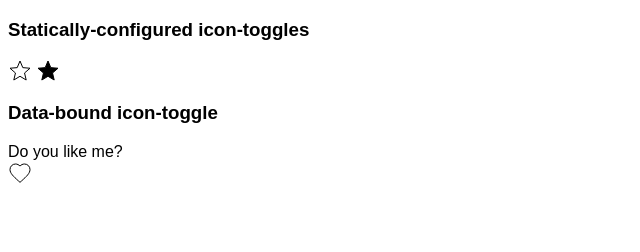
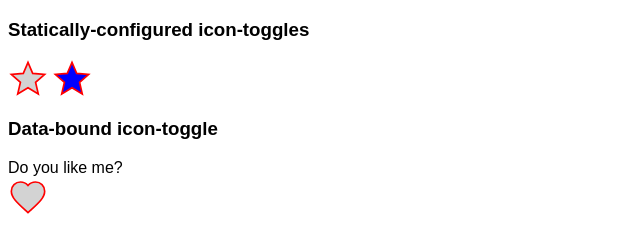
Before and after one commit to dailymedina/polymer-first-elements, a website: page demo/index.html in a window 1280 px wide. Shown: the whole page, without its empty margins (0-640 px from the left). Drawn offline with Linux system fonts and the light colour scheme; files whose address does not match are found by name.

Commit message:
Step 5: Theming with custom CSS properties

```diff
--- a/demo/icon-toggle-demo.html
+++ b/demo/icon-toggle-demo.html
@@ -8,6 +8,9 @@
     <style>
       :host {
         font-family: sans-serif;
+        --icon-toggle-color: lightgrey;
+        /*--icon-toggle-outline-color: black;*/
+        --icon-toggle-pressed-color: red;
       };
     </style>
 
--- a/demo/index.html
+++ b/demo/index.html
@@ -8,6 +8,28 @@
       window.Polymer.dom = 'shadow';
       */
     </script>
+     <style is="custom-style">
+      /* Define a document-wide default—will not override a :host rule in icon-toggle-demo */
+      :root {
+        --icon-toggle-outline-color: red;
+        --iron-icon-width: 40px;
+        --iron-icon-height: 40px;
+      }
+      /* Override the value specified in icon-toggle-demo */
+      icon-toggle-demo {
+        --icon-toggle-pressed-color: blue;
+      }
+      /* This rule does not work! */
+      body {
+        --icon-toggle-color: purple;
+      }
+
+      /*en este nivel no funciona utilizar iron-icon por lo que se establece dentro del :root*/
+      /*iron-icon {
+        --iron-icon-width: 40px;
+        --iron-icon-height: 40px;
+      }*/
+    </style>
     <link rel="import" href="icon-toggle-demo.html">
   </head>
   <body>
--- a/icon-toggle.html
+++ b/icon-toggle.html
@@ -12,11 +12,11 @@
         display: inline-block;
       }
       iron-icon {
-        fill: rgba(0,0,0,0);
-        stroke: currentcolor;
+        fill: var(--icon-toggle-color, rgba(0,0,0,0));
+        stroke: var(--icon-toggle-outline-color, currentcolor);
       }
       :host([pressed]) iron-icon {
-        fill: currentcolor;
+        fill: var(--icon-toggle-pressed-color, currentcolor);
       }
     </style>
 
```
